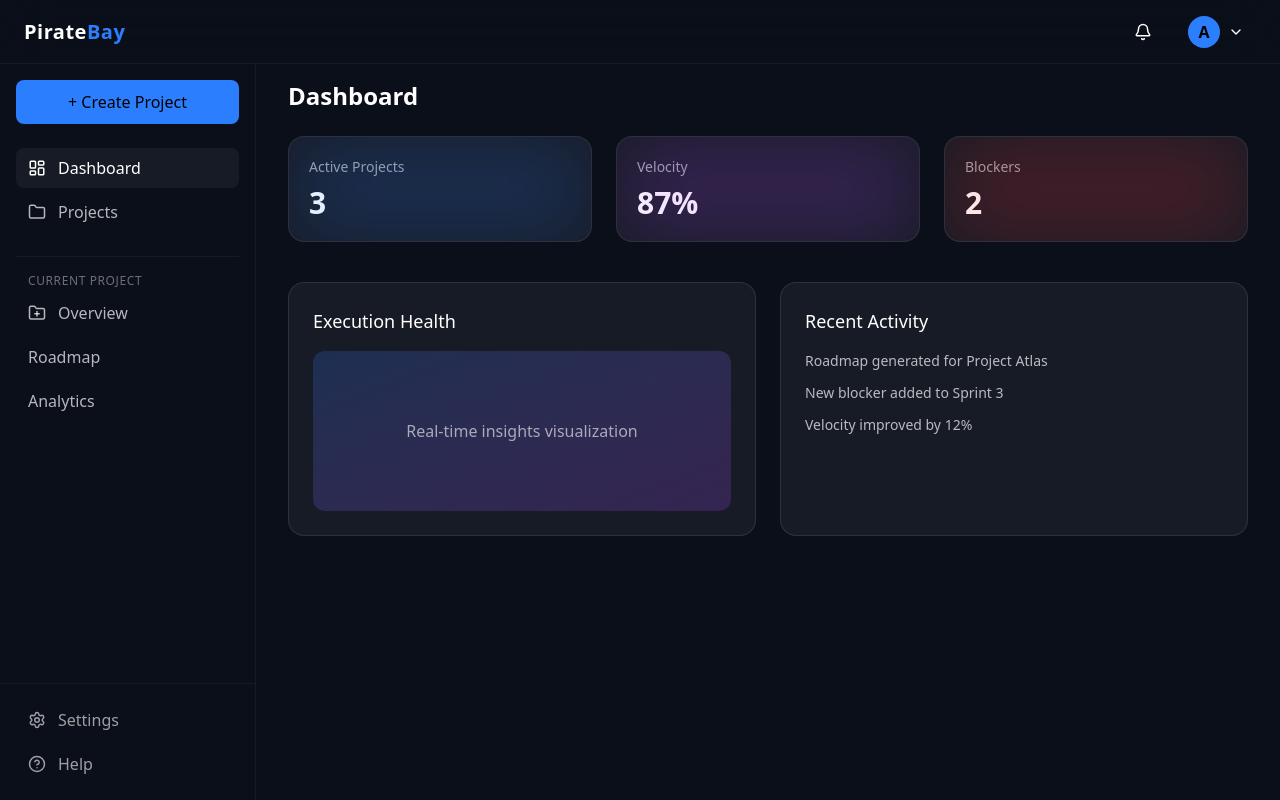
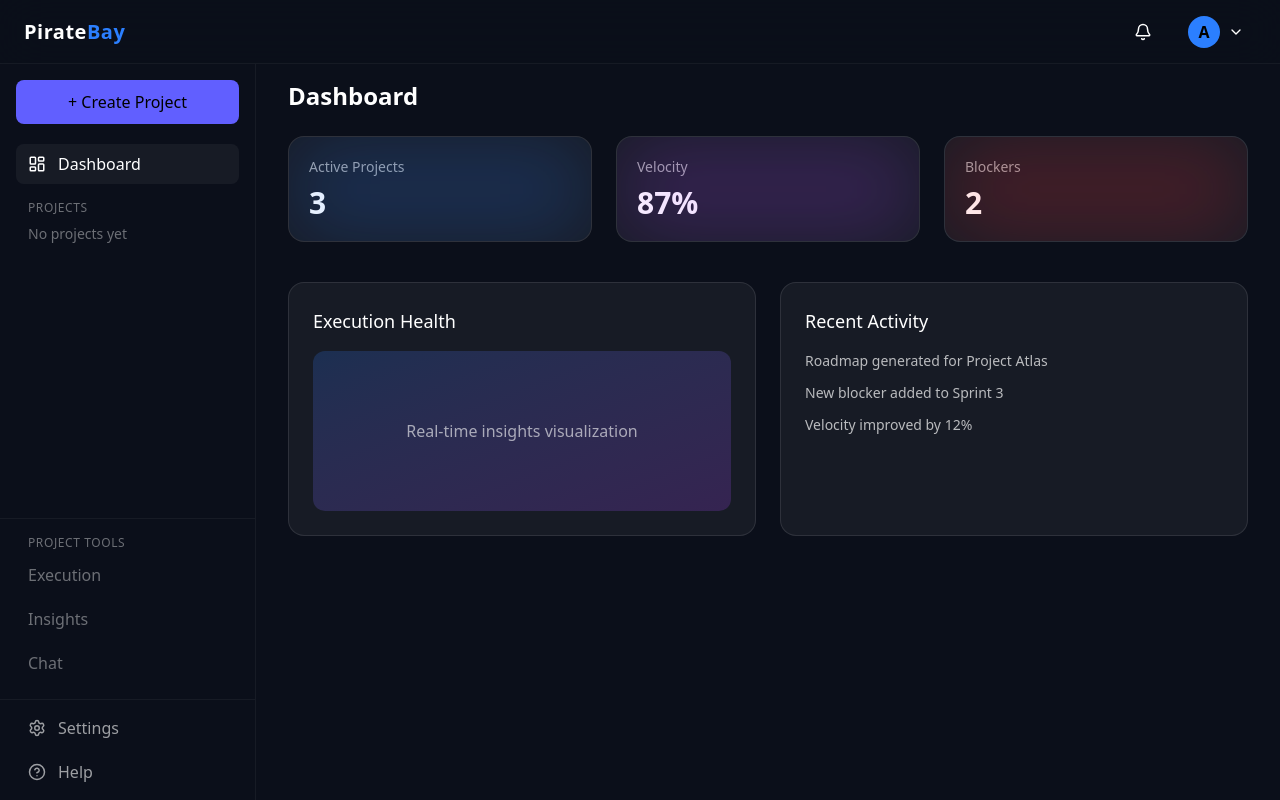
Before and after one commit to adityarajsrv/ProjectBay, a React (Vite) app in the folder frontend/: page /dashboard in a window 1280 px wide. Built offline with nearby package versions, Linux system fonts and the light colour scheme.

Commit message:
Built sidebar component

```diff
--- a/frontend/src/components/Sidebar.jsx
+++ b/frontend/src/components/Sidebar.jsx
@@ -1,57 +1,130 @@
-import { LayoutDashboard, FolderPlus, Folder, Settings, HelpCircle } from "lucide-react";
+/* eslint-disable react/prop-types */
+import { useState } from "react";
+import {
+  LayoutDashboard,
+  Folder,
+  Map,
+  Workflow,
+  KanbanSquare,
+  Activity,
+  MessageSquare,
+  Settings,
+  HelpCircle,
+} from "lucide-react";
+import CreateProjectModal from "./CreateProjectModal.jsx";
 
 const Sidebar = () => {
+  const [isModalOpen, setIsModalOpen] = useState(false);
+  const [projects, setProjects] = useState([]);
+  const [activeProjectId, setActiveProjectId] = useState(null);
+
+  const activeProject = projects.find(p => p.id === activeProjectId);
+
+  const handleCreateProject = (project) => {
+    setProjects(prev => [...prev, project]);
+    setActiveProjectId(project.id);
+  };
+
   return (
-    <aside className="fixed top-16 left-0 h-[calc(100vh-4rem)] w-64 bg-[#0b0f1a] border-r border-white/5 flex flex-col justify-between">
-      <div className="p-4 space-y-6">
-        <button className="w-full bg-blue-500 text-black py-2.5 rounded-lg font-medium hover:bg-blue-600 transition">
+    <>
+      <aside className="fixed top-16 left-0 h-[calc(100vh-4rem)] w-64 bg-[#0B0F1A] border-r border-white/5 flex flex-col">
+        <div className="p-4 space-y-5">
+          <button
+            onClick={() => setIsModalOpen(true)}
+            className="cursor-pointer w-full bg-indigo-500 text-black py-2.5 rounded-lg font-medium hover:bg-indigo-600 transition"
+          >
             + Create Project
           </button>
-
-        <nav className="space-y-1">
-          <button className="w-full flex items-center gap-3 px-3 py-2 rounded-lg bg-white/5 text-white">
+          <button className="cursor-pointer w-full flex items-center gap-3 px-3 py-2 rounded-lg bg-white/5 text-white">
             <LayoutDashboard size={18} />
             Dashboard
           </button>
-
-          <button className="w-full flex items-center gap-3 px-3 py-2 rounded-lg text-white/70 hover:bg-white/5 hover:text-white transition">
-            <Folder size={18} />
+        </div>
+        <div className="flex-1 px-4 overflow-y-auto scrollbar-thin scrollbar-thumb-white/10 scrollbar-track-transparent">
+          <p className="px-3 text-xs uppercase tracking-wider text-white/40 mb-2">
             Projects
+          </p>
+          <div className="space-y-1">
+            {projects.length === 0 && (
+              <p className="px-3 text-sm text-white/40">
+                No projects yet
+              </p>
+            )}
+            {projects.map(project => (
+              <button
+                key={project.id}
+                onClick={() => setActiveProjectId(project.id)}
+                className={`w-full flex items-center gap-3 px-3 py-2 rounded-lg transition cursor-pointer
+                  ${
+                    activeProjectId === project.id
+                      ? "bg-white/5 text-white"
+                      : "text-white/70 hover:bg-white/5 hover:text-white"
+                  }`}
+              >
+                <Folder size={16} />
+                <span className="truncate">{project.name}</span>
               </button>
-        </nav>
-
-        <div className="pt-4 border-t border-white/5 space-y-1">
-          <p className="px-3 text-xs uppercase tracking-wider text-white/40">
-            Current Project
+            ))}
+          </div>
+        </div>
+        <div className="px-4 py-4 border-t border-white/5 space-y-1">
+          {activeProject ? (
+            <>
+              <p className="px-3 text-xs uppercase tracking-wider text-white/40 mb-1">
+                Project: {activeProject.name}
               </p>
 
-          <button className="w-full flex items-center gap-3 px-3 py-2 rounded-lg text-white/70 hover:bg-white/5 hover:text-white transition">
-            <FolderPlus size={18} />
-            Overview
-          </button>
-
-          <button className="w-full flex items-center gap-3 px-3 py-2 rounded-lg text-white/70 hover:bg-white/5 hover:text-white transition">
-            Roadmap
-          </button>
-
-          <button className="w-full flex items-center gap-3 px-3 py-2 rounded-lg text-white/70 hover:bg-white/5 hover:text-white transition">
-            Analytics
-          </button>
+              <SidebarItem icon={Map} label="Overview" />
+              <SidebarItem icon={Workflow} label="Roadmap" />
+              <SidebarItem icon={KanbanSquare} label="Execution" />
+              <SidebarItem icon={Activity} label="Insights" />
+              <SidebarItem icon={MessageSquare} label="Chat" />
+            </>
+          ) : (
+            <>
+              <p className="px-3 text-xs uppercase tracking-wider text-white/40 mb-1">
+                Project Tools
+              </p>
+              <DisabledItem label="Execution" />
+              <DisabledItem label="Insights" />
+              <DisabledItem label="Chat" />
+            </>
+          )}
         </div>
-      </div>
-
-      <div className="p-4 border-t border-white/5 space-y-1">
-        <button className="w-full flex items-center gap-3 px-3 py-2 rounded-lg text-white/60 hover:bg-white/5 hover:text-white transition">
+        <div className="px-4 py-2 border-t border-white/5 space-y-1">
+          <button className="cursor-pointer w-full flex items-center gap-3 px-3 py-2 rounded-lg text-white/60 hover:bg-white/5 hover:text-white transition">
             <Settings size={18} />
             Settings
           </button>
-        <button className="w-full flex items-center gap-3 px-3 py-2 rounded-lg text-white/60 hover:bg-white/5 hover:text-white transition">
+          <button className="cursor-pointer w-full flex items-center gap-3 px-3 py-2 rounded-lg text-white/60 hover:bg-white/5 hover:text-white transition">
             <HelpCircle size={18} />
             Help
           </button>
         </div>
       </aside>
+      <CreateProjectModal
+        open={isModalOpen}
+        onClose={() => setIsModalOpen(false)}
+        onCreate={handleCreateProject}
+      />
+    </>
   );
 };
 
+const SidebarItem = ({ icon: Icon, label }) => (
+  <button className="cursor-pointer w-full flex items-center gap-3 px-3 py-2 rounded-lg text-white/70 hover:bg-white/5 hover:text-white transition">
+    <Icon size={18} />
+    {label}
+  </button>
+);
+
+const DisabledItem = ({ label }) => (
+  <button
+    disabled
+    className="w-full px-3 py-2 rounded-lg text-left text-white/40 cursor-not-allowed"
+  >
+    {label}
+  </button>
+);
+
 export default Sidebar;
```
Lines whose indentation alone changed are shown as unchanged.
